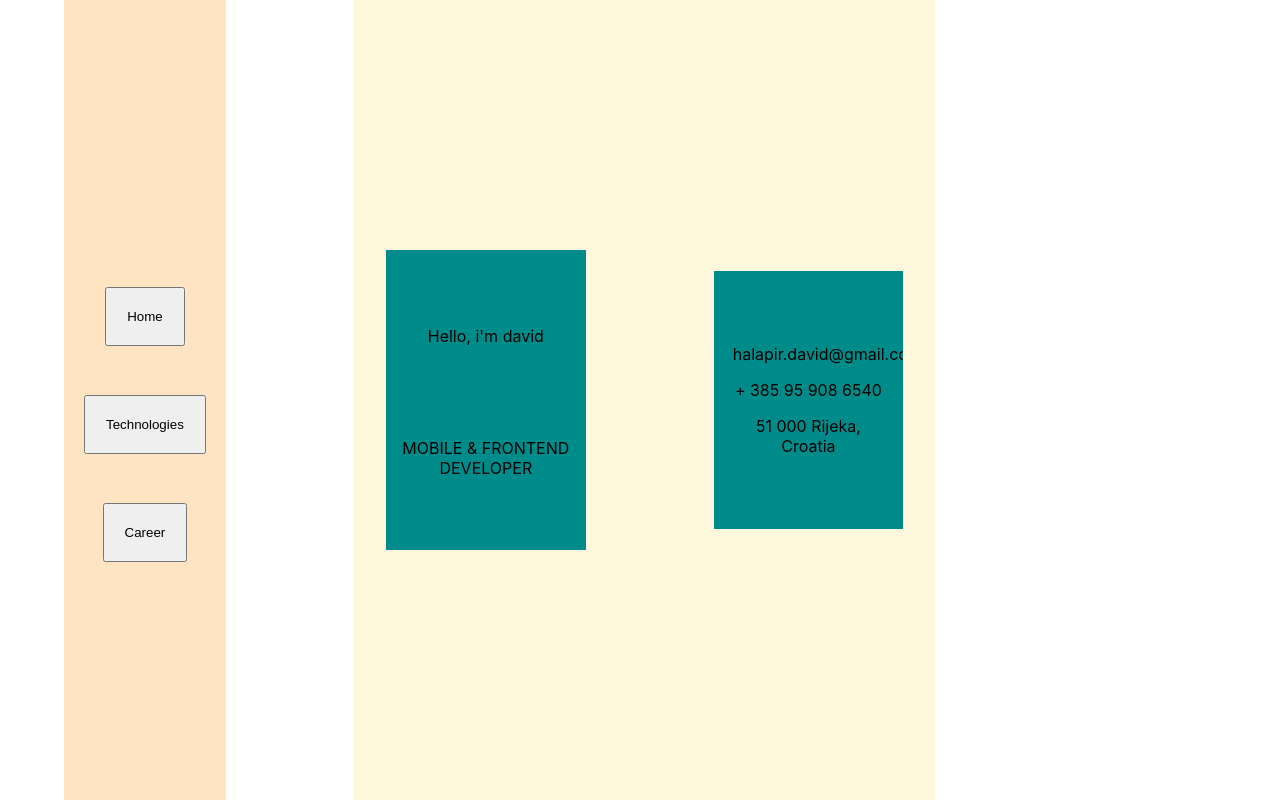
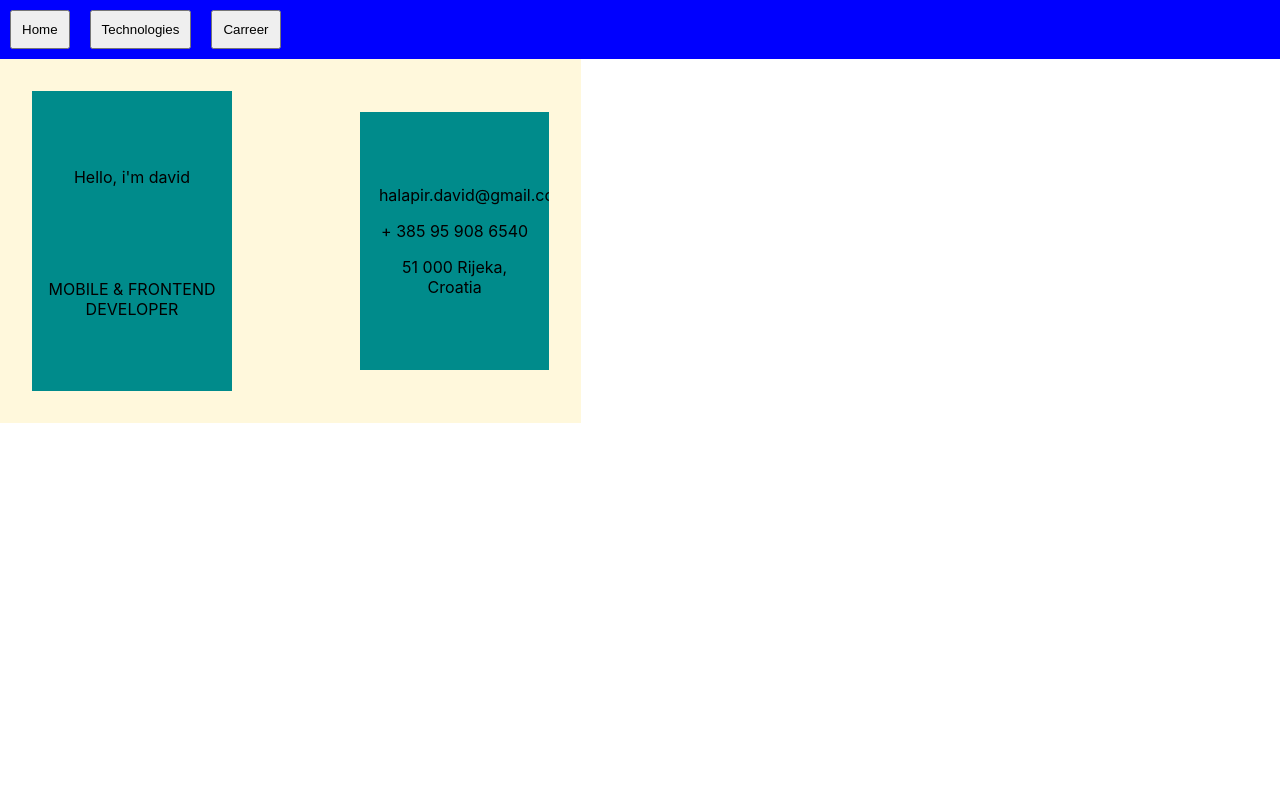
Before and after one commit to hala94/david_h_web, a React (Create React App) app: page / in a window 1280 px wide. Built offline with nearby package versions, Linux system fonts and the light colour scheme.

Commit message:
Switched to top navigation bar and custom navigation

```diff
--- a/src/components/app/index.tsx
+++ b/src/components/app/index.tsx
@@ -3,6 +3,9 @@ import { Home } from 'components/home';
 import { RouterContext } from 'components/context';
 import { Technologies } from 'components/technologies';
 import { Carrer } from 'components/career';
+
+import { NavigationBar } from 'components/navigationBar';
+import { NavigationItem } from 'components/navigationItem';
 
 export function App() {
 	const [route, setRoute] = useState<Routes>(Routes.Home);
@@ -17,9 +20,23 @@ export function App() {
 	};
 
 	return (
-		<RouterContext.Provider value={{ onDidNavigate: didSelectNavBarItem }}>
+		<div>
+			<NavigationBar>
+				<NavigationItem
+					title={Routes.Home}
+					onClick={didSelectNavBarItem}
+				></NavigationItem>
+				<NavigationItem
+					title={Routes.Technologies}
+					onClick={didSelectNavBarItem}
+				></NavigationItem>
+				<NavigationItem
+					title={Routes.Career}
+					onClick={didSelectNavBarItem}
+				></NavigationItem>
+			</NavigationBar>
 			<Selection></Selection>
-		</RouterContext.Provider>
+		</div>
 	);
 }
 
--- a/src/components/home/index.tsx
+++ b/src/components/home/index.tsx
@@ -12,25 +12,6 @@ export function Home() {
 
 	return (
 		<div className={styles.container}>
-			<Spacer left="5vw"></Spacer>
-			<div className={styles.navBar}>
-				<Button
-					className={styles.navBarItem}
-					title="Home"
-					onClick={() => onDidNavigate(Routes.Home)}
-				></Button>
-				<Button
-					className={styles.navBarItem}
-					title="Technologies"
-					onClick={() => onDidNavigate(Routes.Technologies)}
-				></Button>
-				<Button
-					className={styles.navBarItem}
-					title="Career"
-					onClick={() => onDidNavigate(Routes.Career)}
-				></Button>
-			</div>
-			<Spacer left="10vw"></Spacer>
 			<div className={styles.main_content_container}>
 				<div className={styles.content_item}>
 					<Spacer top="30%"></Spacer>
--- a/src/components/navigationBar/index.tsx
+++ b/src/components/navigationBar/index.tsx
@@ -1,7 +1,10 @@
-import React, { createContext, Component } from 'react';
+import React, { createContext, Component, CSSProperties } from 'react';
+import { Props } from 'interfaces/Props';
 
-
-
-export const NavigationBar = () => {
-	return <div>NavigationBar</div>;
+export const NavigationBar = ({ children }: Props) => {
+	const navStyle: CSSProperties = {
+		display: 'flex',
+		backgroundColor: 'blue',
+	};
+	return <div style={navStyle}>{children}</div>;
 };
--- /dev/null
+++ b/src/components/navigationItem/index.tsx
@@ -0,0 +1,22 @@
+import React, { createContext, Component, CSSProperties } from 'react';
+import { Props } from 'interfaces/Props';
+
+export const NavigationItem = ({ title, onClick }: Props) => {
+	const itemStyle: CSSProperties = {
+		margin: '10px',
+		padding: '10px',
+		display: 'border-box',
+		width: 'auto',
+	};
+	return (
+		<button
+			style={itemStyle}
+			value={title}
+			onClick={() => {
+				onClick(title); // Title is used as an ID here
+			}}
+		>
+			{title}
+		</button>
+	);
+};
```
Also changed, not shown: src/components/app/styles.module.css (added).
